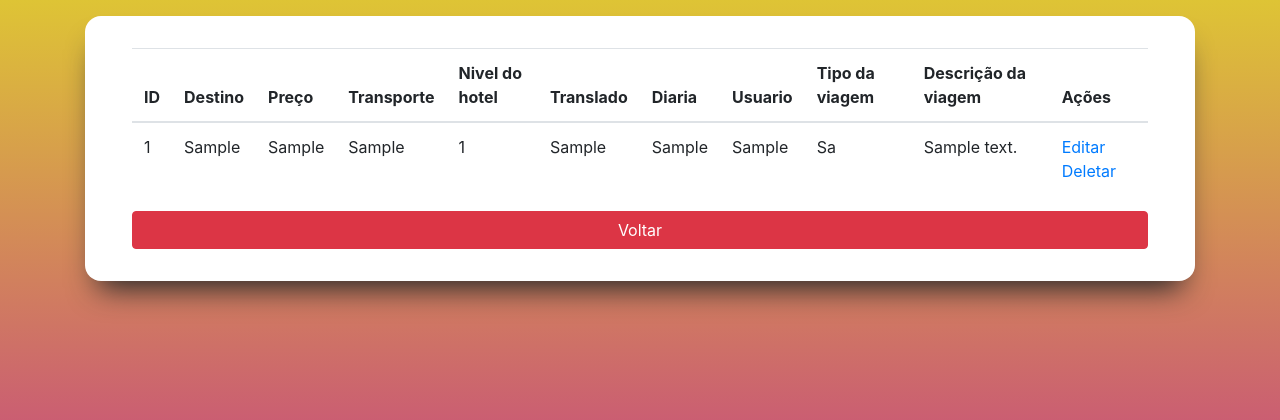
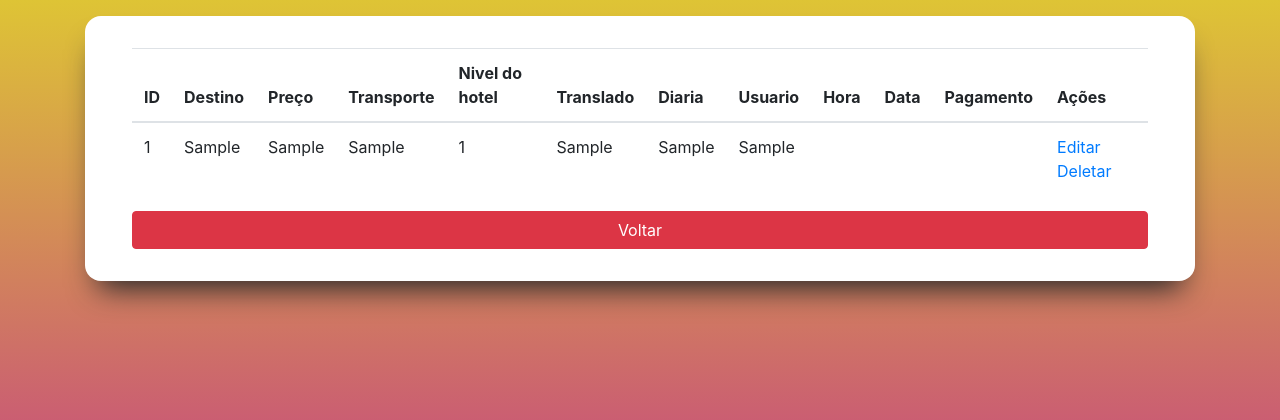
Before and after one commit to rafaelgibam/projetophp, a PHP site: page /viagem/listaviagem.php in a window 1280 px wide. Shown: the top 420 px of the page. Run offline with PHP 8.4, Linux system fonts and the light colour scheme; tables that the repository leaves empty hold one stand-in row (values such as "Sample post"); data that the repository does not hold is empty.

Commit message:
Ajustando a tela de listaviagem

```diff
--- a/public/viagem/listaviagem.php
+++ b/public/viagem/listaviagem.php
@@ -26,9 +26,10 @@ if(isset($_GET['d'])){
                     <th>Translado</th>
                     <th>Diaria</th>
                     <th>Usuario</th>
-                    <th>Tipo da viagem</th>
+                    <th>Hora</th>
+                    <th>Data</th>
+                    <th>Pagamento</th>
 
-                    <th>Descrição da viagem</th>
 
 
                     <th>Ações</th>
@@ -46,8 +47,10 @@ if(isset($_GET['d'])){
                         <td><?php echo $value->TRANSLADO; ?></td>
                         <td><?php echo $value->DIARIA; ?></td>
                         <td><?php echo $value->USUARIO_VIAGEM; ?></td>
-                        <td><?php echo $value->TP_VIAGEM; ?></td>
-                        <td><?php echo $value->DESCRICAO_VIAGEM; ?></td>
+                        <td><?php echo $value->HORA; ?></td>
+                        <td><?php echo $value->DATAVIAGEM; ?></td>
+                        <td><?php echo $value->PAGAMENTO; ?></td>
+
 
                         <td>
 
```
